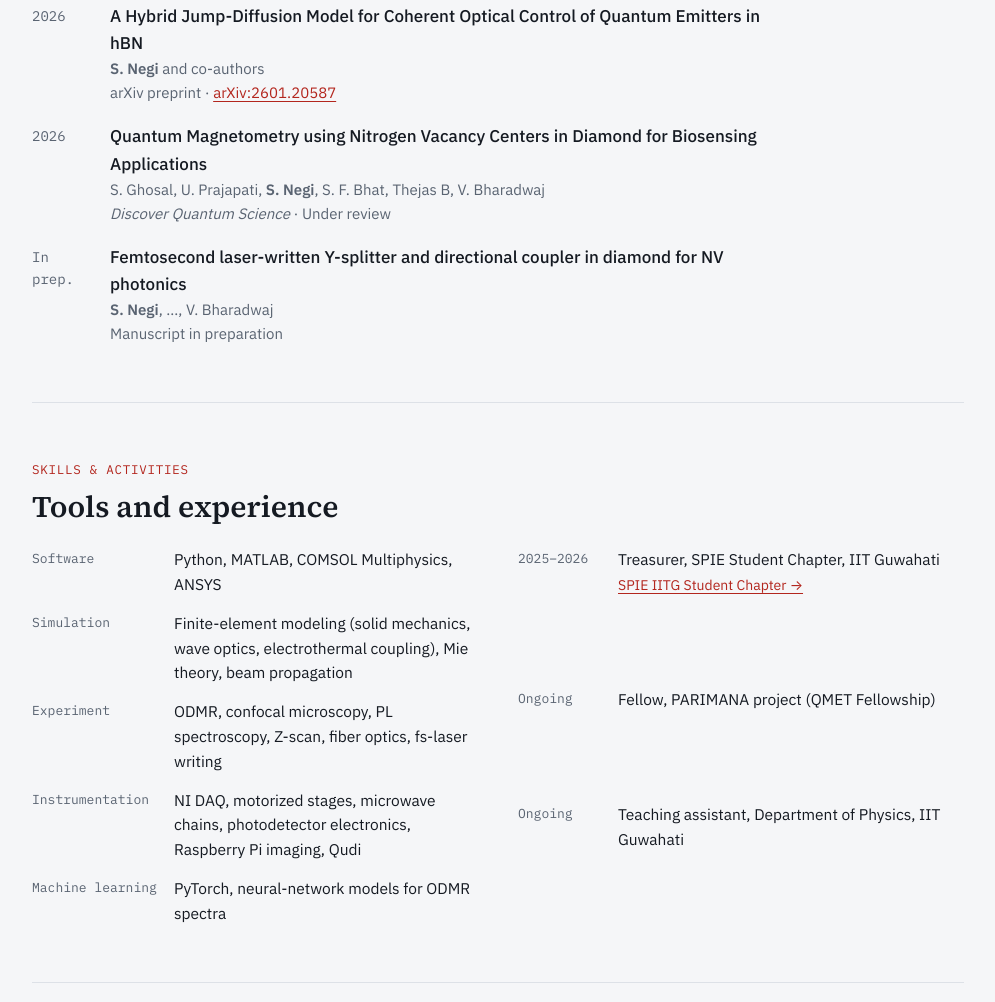
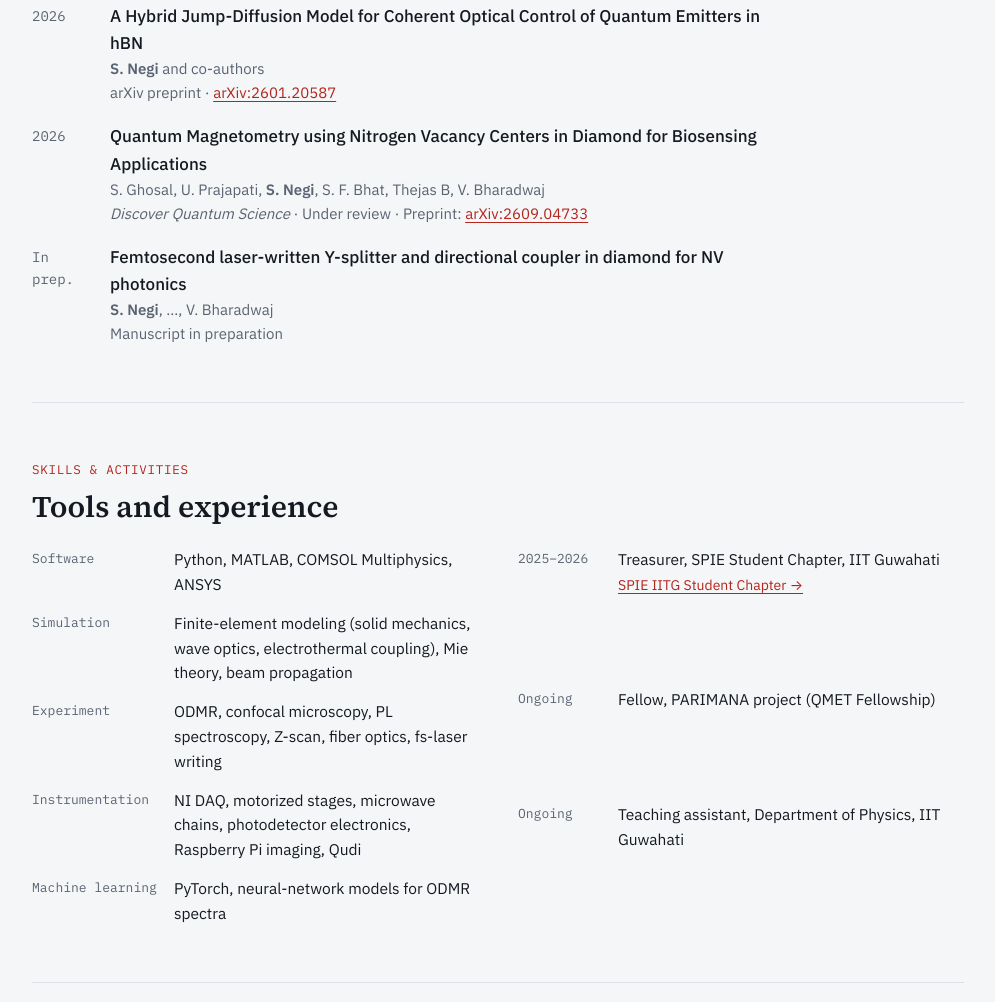
Before and after one commit to sachinnegi128-tech/sachinnegi128-tech.github.io, a plain HTML site: page index.html in a window 1280 px wide. Shown: the part 4351-5353 px from the top of the page, without its empty margins (142-1137 px from the left). Drawn offline with Linux system fonts and the light colour scheme.

Commit message:
Link arXiv preprint for NV biosensing paper
Co-Authored-By: Claude Opus 5.5 <noreply@anthropic.com>
Claude-Session: https://claude.ai/code/session_01TRfCnrDVp9AxFGquzLeok2

```diff
--- a/index.html
+++ b/index.html
@@ -299,7 +299,7 @@ footer{border-top:1px solid var(--line);padding:28px 0 40px;color:var(--muted);f
         <div>
           <p class="t">Quantum Magnetometry using Nitrogen Vacancy Centers in Diamond for Biosensing Applications</p>
           <p class="a">S. Ghosal, U. Prajapati, <b>S. Negi</b>, S. F. Bhat, Thejas B, V. Bharadwaj</p>
-          <p class="v"><i>Discover Quantum Science</i> · Under review</p>
+          <p class="v"><i>Discover Quantum Science</i> · Under review · Preprint: <a href="https://arxiv.org/abs/2609.04733">arXiv:2609.04733</a></p>
         </div>
       </li>
       <li>
```
